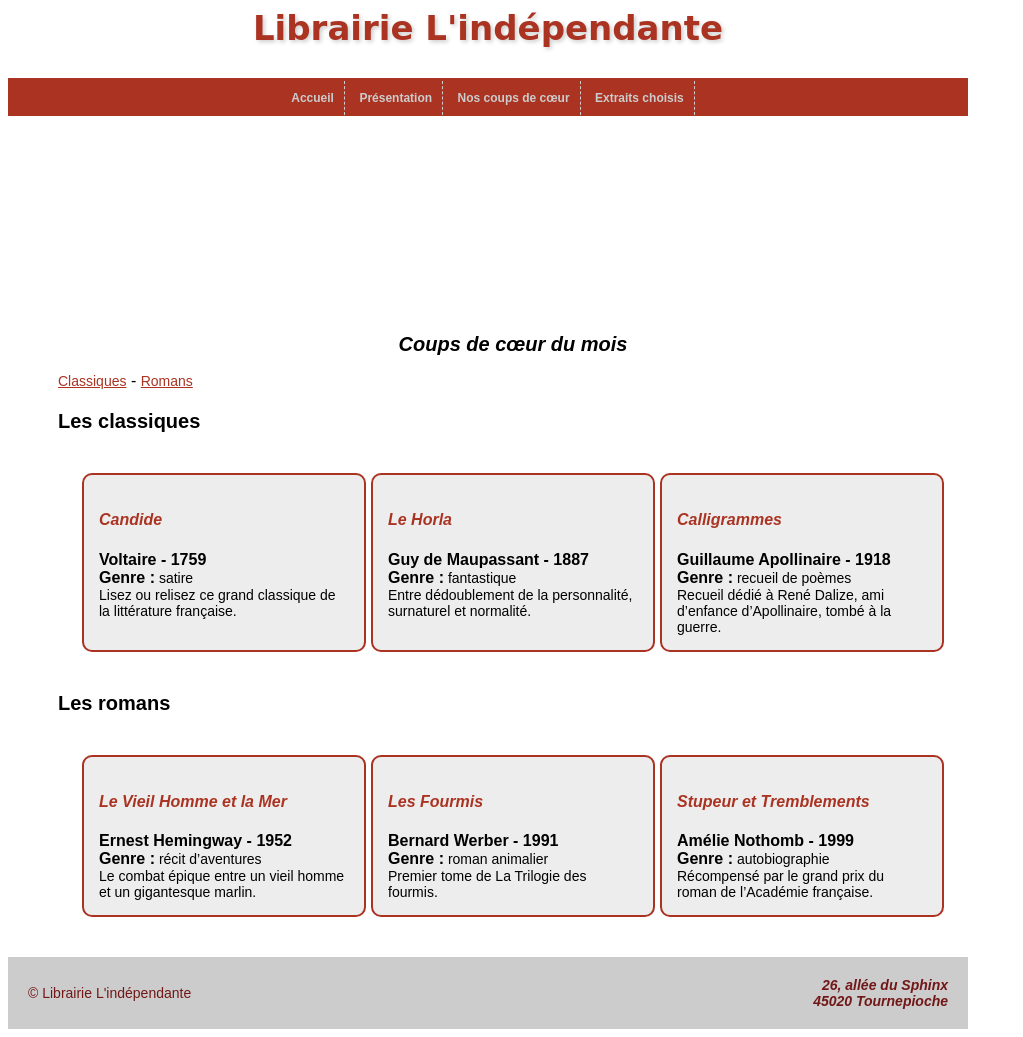
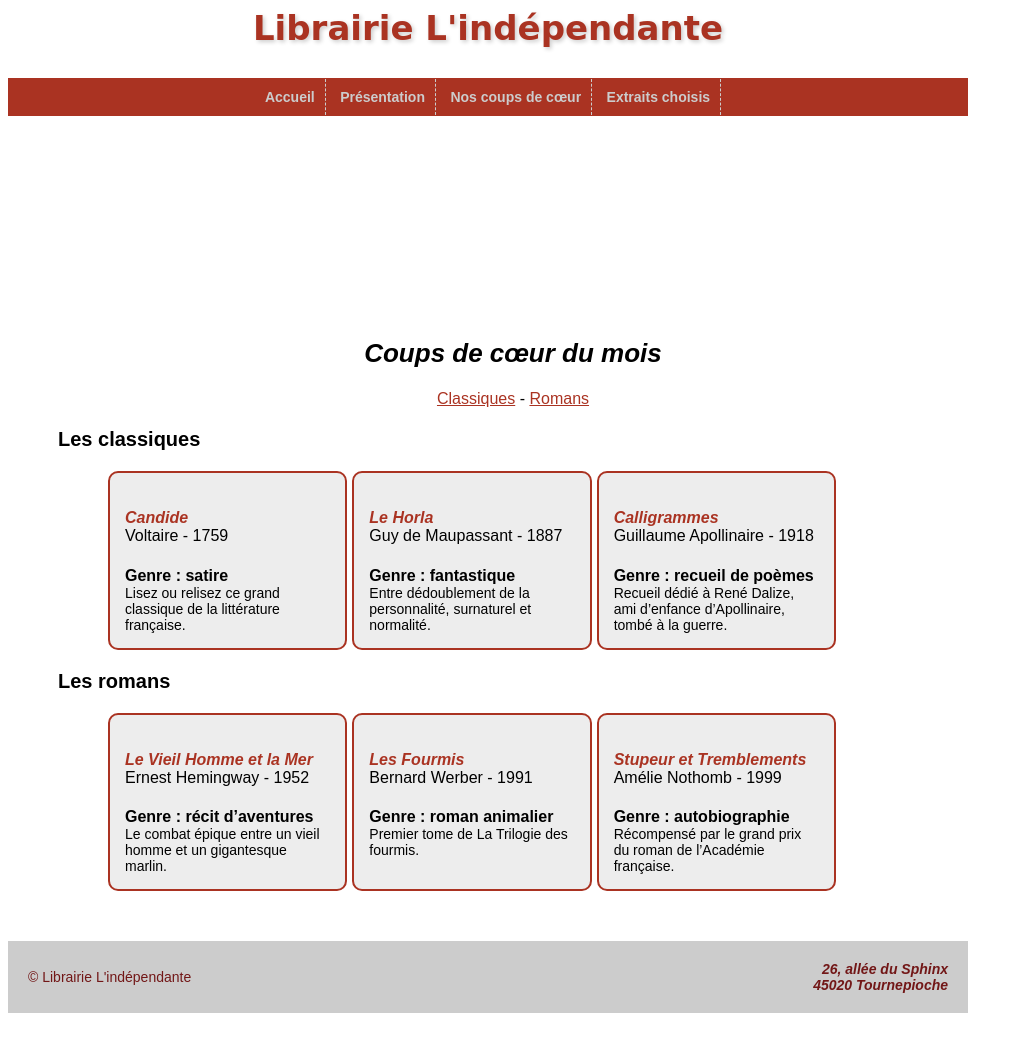
Before and after one commit to MwMproject/cours_web, a plain HTML site: page eval2_htmlcss_sy_p1/nos_coups_de_coeur.html in a window 1280 px wide. Shown: the whole page, without its empty margins (0-1023 px from the left). Drawn offline with Linux system fonts and the light colour scheme.

Commit message:
mofication css et html + changement liens et liens ancrés

```diff
--- a/eval2_htmlcss_sy_p1/nos_coups_de_coeur.html
+++ b/eval2_htmlcss_sy_p1/nos_coups_de_coeur.html
@@ -20,27 +20,24 @@
     <div class="content">
         <h2><em>Coups de cœur du mois</em></h2>
         <div class="categories">
-            <a href="classiques_coup_de_coeur.html">Classiques</a> - <a href="romans_coup_de_coeur.html">Romans</a>
+            <a href="#classiques">Classiques</a> - <a href="#romans">Romans</a>
         </div>
 
         <h3 id="classiques">Les classiques</h3>
         <div class="book-grid">
             <div class="book-card">
-                <h4><em>Candide</em></h4>
-                <p><strong>Voltaire - 1759</strong></p>
-                <p><strong>Genre :</strong> satire</p>
+                <h4><em>Candide</em><br><span class="normal-text">Voltaire - 1759</span></h4>
+                <p><strong>Genre : satire</strong></p>
                 <p>Lisez ou relisez ce grand classique de la littérature française.</p>
             </div>
             <div class="book-card">
-                <h4><em>Le Horla</em></h4>
-                <p><strong>Guy de Maupassant - 1887</strong></p>
-                <p><strong>Genre :</strong> fantastique</p>
+                <h4><em>Le Horla</em><br><span class="normal-text">Guy de Maupassant - 1887</span></h4>
+                <p><strong>Genre : fantastique</strong></p>
                 <p>Entre dédoublement de la personnalité, surnaturel et normalité.</p>
             </div>
             <div class="book-card">
-                <h4><em>Calligrammes</em></h4>
-                <p><strong>Guillaume Apollinaire - 1918</strong></p>
-                <p><strong>Genre :</strong> recueil de poèmes</p>
+                <h4><em>Calligrammes</em><br><span class="normal-text">Guillaume Apollinaire - 1918</span></h4></h4>
+                <p><strong>Genre : recueil de poèmes</strong></p>
                 <p>Recueil dédié à René Dalize, ami d’enfance d’Apollinaire, tombé à la guerre.</p>
             </div>
         </div>
@@ -48,21 +45,18 @@
         <h3 id="romans">Les romans</h3>
         <div class="book-grid">
             <div class="book-card">
-                <h4><em>Le Vieil Homme et la Mer</em></h4>
-                <p><strong>Ernest Hemingway - 1952</strong></p>
-                <p><strong>Genre :</strong> récit d’aventures</p>
+                <h4><em>Le Vieil Homme et la Mer</em><br><span class="normal-text">Ernest Hemingway - 1952</span></h4>
+                <p><strong>Genre : récit d’aventures</strong></p>
                 <p>Le combat épique entre un vieil homme et un gigantesque marlin.</p>
             </div>
             <div class="book-card">
-                <h4><em>Les Fourmis</em></h4>
-                <p><strong>Bernard Werber - 1991</strong></p>
-                <p><strong>Genre :</strong> roman animalier</p>
+                <h4><em>Les Fourmis</em><br><span class="normal-text">Bernard Werber - 1991</span></h4>
+                <p><strong>Genre : roman animalier</strong></p>
                 <p>Premier tome de La Trilogie des fourmis.</p>
             </div>
             <div class="book-card">
-                <h4><em>Stupeur et Tremblements</em></h4>
-                <p><strong>Amélie Nothomb - 1999</strong></p>
-                <p><strong>Genre :</strong> autobiographie</p>
+                <h4><em>Stupeur et Tremblements</em><br><span class="normal-text">Amélie Nothomb - 1999</span></h4>
+                <p><strong>Genre : autobiographie</strong></p>
                 <p>Récompensé par le grand prix du roman de l’Académie française.</p>
             </div>
         </div>
--- a/eval2_htmlcss_sy_p1/styles.css
+++ b/eval2_htmlcss_sy_p1/styles.css
@@ -6,7 +6,7 @@ body {
     text-align: center;
 }
 
-/*En-tête Acceuil*/
+/*En-tête*/
 header {
     font-size: 34px;
     font-weight: bold;
@@ -16,7 +16,7 @@ header {
     margin-bottom: 30px;
 }
 
-/*Barre de navigation Acceuil*/
+/*Barre de navigation*/
 nav {
     background-color: #aa3322;
     color: #cccccc;
@@ -26,7 +26,7 @@ nav {
 
 nav a {
     color: #cccccc;
-    font-size: 12px;
+    font-size: 14px;
     text-decoration: none;
     padding: 10px 10px;
     font-weight: bold;
@@ -38,7 +38,7 @@ nav a:hover {
     color: #ffffff
 }
 
-/*Bannière Acceuil*/
+/*Bannière*/
 .banner {
     width: 100%;
     height: 200px;
@@ -53,6 +53,7 @@ nav a:hover {
     background: white;
     text-align: left;
 }
+
 ul {
     list-style-type: none;
     padding: 0;
@@ -61,8 +62,7 @@ ul {
 
 h2 {
     color: #000000;
-    font-size : 20px;
-    font-size ; 20px;
+    font-size : 26px;
     text-align : center;
 }
 
@@ -72,10 +72,10 @@ h3 {
 }
 
 p {
-color: #000000;
-font-size: 14px;
-margin-bottom: 0px;
-margin-top: 0px;
+    color: #000000;
+    font-size: 14px;
+    margin-bottom: 0px;
+    margin-top: 0px;
 }
 
 /*boites des livres coups de coeur*/
@@ -86,12 +86,16 @@ margin-top: 0px;
     padding: 15px;
     width: 250px;
     text-align: left;
+    font-size: 16px;
 }
 
-.book-card h4 {
+.book-card h4 em{
     color: #aa3322;
     font-size: 16px;
     font-weight: bold;
+}
+.normal-text {
+    font-weight: normal;
 }
 
 .book-card p strong {
@@ -103,9 +107,10 @@ margin-top: 0px;
 .book-grid {
     display: flex;
     gap: 5px;
-    justify-content: center;
-    padding: 20px;
+    padding-left: 50px;
+    width: 80%;
 }
+
 /*Liens*/
 a {
     font-size: 14px;
@@ -118,13 +123,47 @@ a:hover {
     text-decoration: none;
 }
 
+/*lien ancrés*/
+.categories {
+    text-align: center;
+}
+
+.categories a {
+    font-size: 16px;
+}
+
+/*extraits choisis*/
+.container h3
+{
+    font-size: 20px;
+    text-align: left;
+    margin-bottom: 10px;
+}
+.container p
+{
+    font-size: 14px;
+    text-align: left;
+}
+
+.quote-box {
+        background-color: #ededed;
+        border: 1px dashed #aa3322;
+        padding: 10px;
+        font-style: italic;
+        display: flex;
+        width: 450px;
+        margin-left: 90px;
+        margin-top: 10px;
+        margin-bottom: 20px;
+    }
+
 /*Pied de page*/
 .footer {
     font-size: 14px;
     background: #cccccc;
     color: #721717;
     padding: 20px;
-    margin-top: 20px;
+    margin-top: 50px;
     display: flex;
     justify-content: space-between;
     align-items: center;
@@ -136,5 +175,3 @@ a:hover {
     font-style: italic;
     font-weight: bold;
 }
-
-/* à voir, lien ancrés et la suite*/
```
Also changed, not shown: eval2_htmlcss_sy_p1/classiques_coup_de_coeur.html (deleted, +0 -16 lines), eval2_htmlcss_sy_p1/extraits_choisis.html (+4 -4 lines), eval2_htmlcss_sy_p1/index.html (+1 -1 lines), eval2_htmlcss_sy_p1/presentation.html (+2 -2 lines), eval2_htmlcss_sy_p1/romans_coup_de_coeur.html (deleted, +0 -17 lines).
